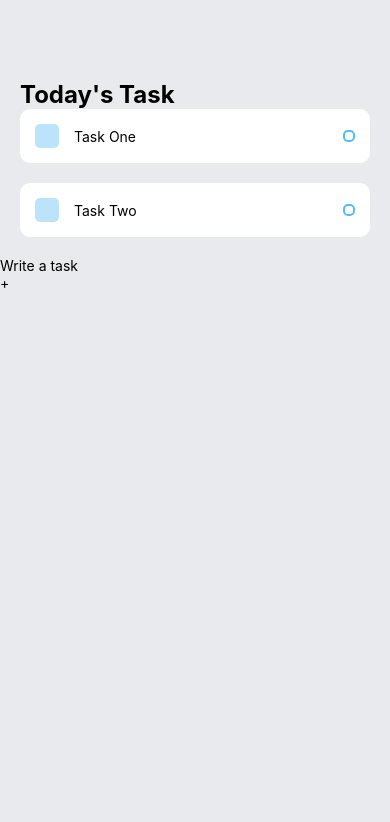
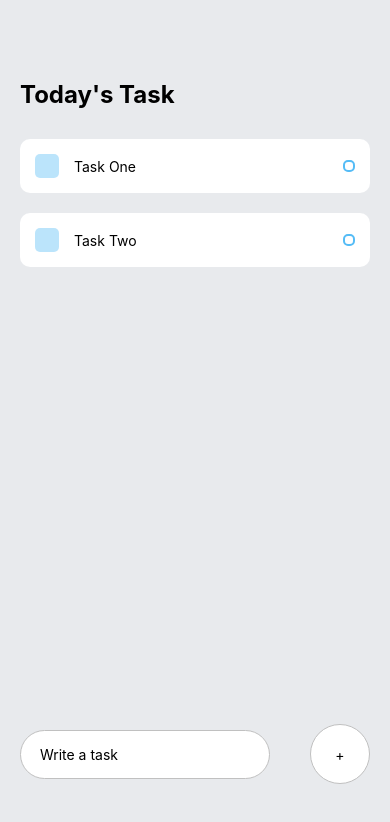
Before and after one commit to gteixi/ToDoList-ReactNative, a React Native app: screen / in a window 390 px wide. Shown: the top 822 px of the page. Built offline with nearby package versions, Linux system fonts and the light colour scheme.

Commit message:
Add styles for input add task

```diff
--- a/App.js
+++ b/App.js
@@ -24,7 +24,7 @@
         behavior={Platform.OS === "ios" ? "padding" : "height"}
         style={styles.writeTaskWrapper}
       >
-        <TextInput style={styles.input} placeholder={"Write a task"}></TextInput>
+        <TextInput style={styles.input} placeholder={" Write a task"}></TextInput>
 
         <TouchableOpacity>
           <View style={styles.addWrapper}>
@@ -49,5 +49,35 @@
     fontSize: 24,
     fontWeight: 'bold'
   },
-  items: {},
+  items: {
+    marginTop: 30,
+  },
+  writeTaskWrapper: {
+    position: 'absolute',
+    bottom: 60,
+    width: '100%',
+    flexDirection: 'row',
+    justifyContent: 'space-around',
+    alignItems: 'center',
+  },
+  input: {
+    paddingVertical: 15,
+    paddingHorizontal: 15,
+    backgroundColor: '#FFF',
+    borderRadius: 60,
+    borderColor: '#C0C0C0',
+    borderWidth: 1,
+    width: 250,
+  },
+  addWrapper: {
+    width: 60,
+    height: 60,
+    backgroundColor: '#FFF',
+    borderRadius: 60,
+    justifyContent: 'center',
+    alignItems: 'center',
+    borderColor: '#C0C0C0',
+    borderWidth: 1,
+  },
+  addText: {},
 });
```
